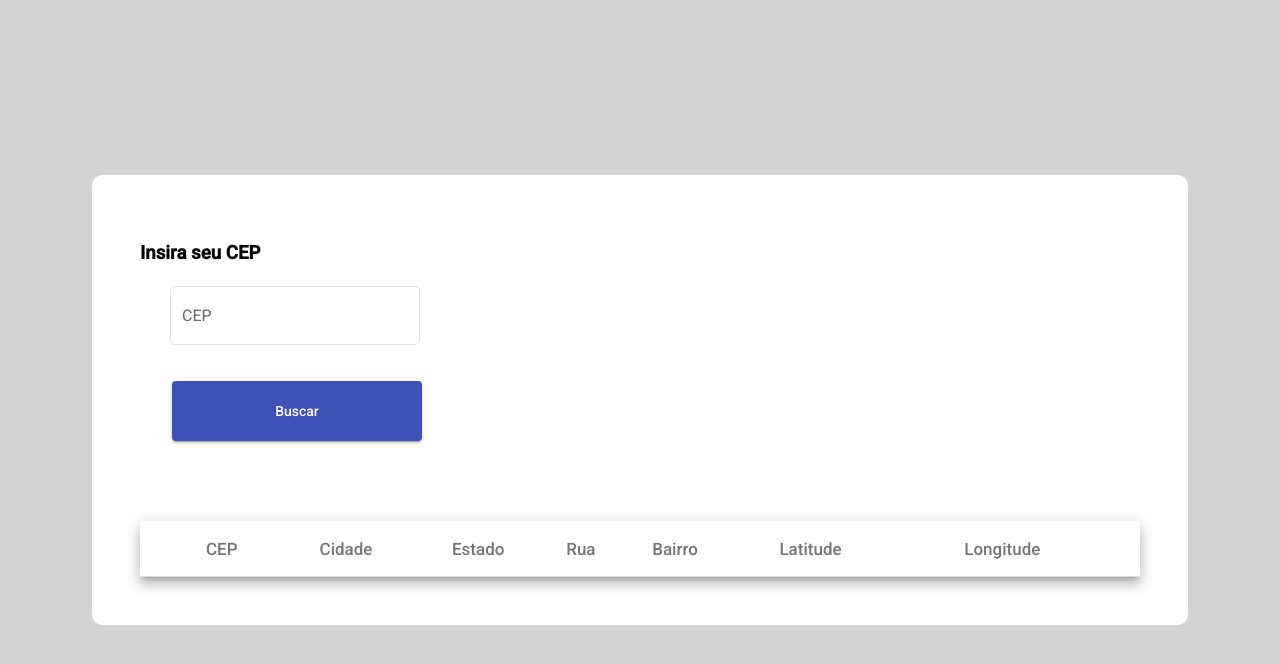
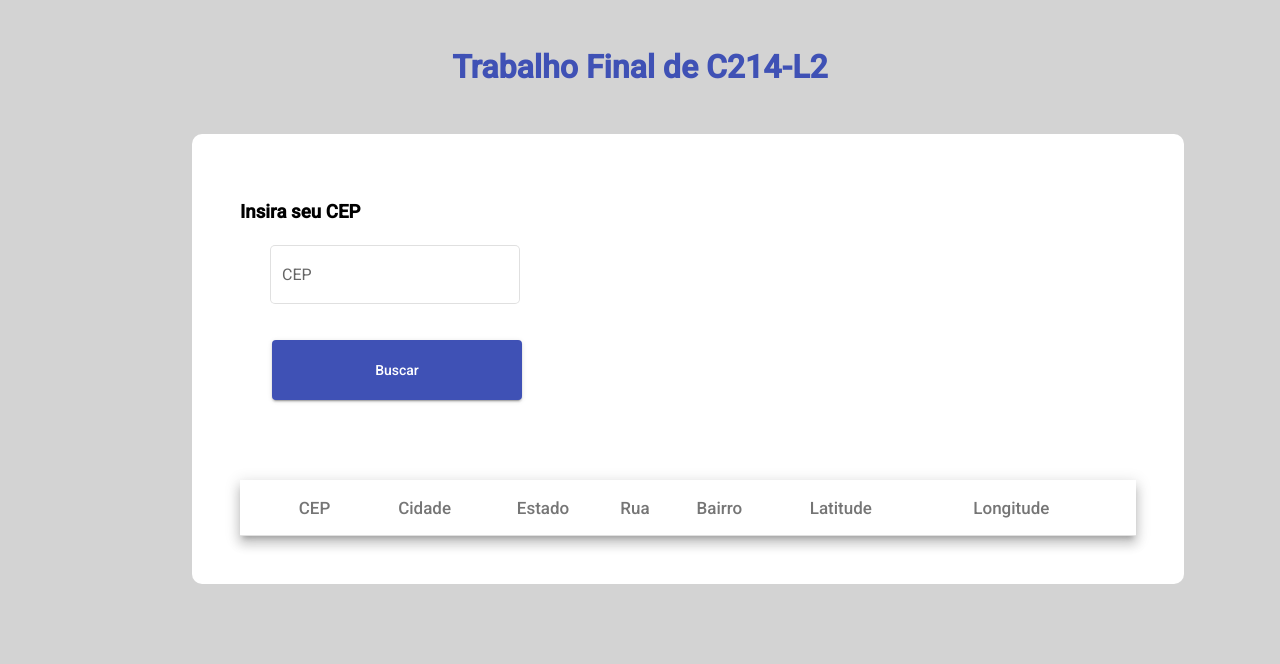
Before and after one commit to antonioadami/angular-tests, an Angular app: page / in a window 1280 px wide. Shown: the top 664 px of the page. Built offline with nearby package versions, Linux system fonts and the light colour scheme.

Commit message:
Adição de titulo

```diff
--- a/src/app/pages/home/home.component.css
+++ b/src/app/pages/home/home.component.css
@@ -2,15 +2,25 @@
   height: 100vh;
   width: 100vw;
 
-  display: flex;
-  justify-content: center;
-  align-items: center;
+  display: table-cell;
 
   background-color: lightgray;
 }
 
+.title {
+  text-align: center;
+  color: #3f51b5;
+  margin: 3rem 0;
+}
+
+
 .card-container {
-  width: 1000px;
+  display: flex;
+  justify-content: center;
+  align-items: center;
+  margin-left: 15%;
+
+  width: 70%;
 
   background-color: white;
   border-radius: 10px;
--- a/src/app/pages/home/home.component.html
+++ b/src/app/pages/home/home.component.html
@@ -1,4 +1,5 @@
 <div class="main-container">
+  <h1 class="title">Trabalho Final de C214-L2</h1>
   <div class="card-container">
     <h3>{{ title }}</h3>
     <div class="cep-container">
```
